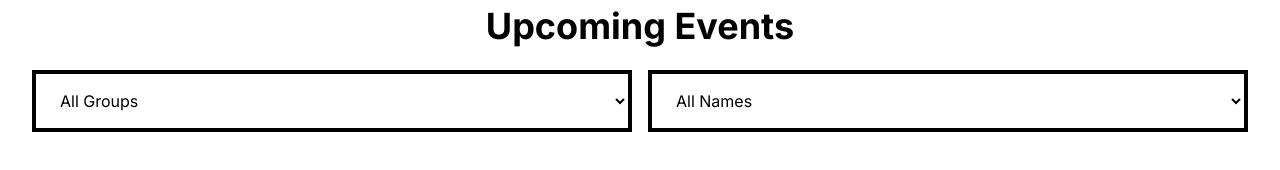
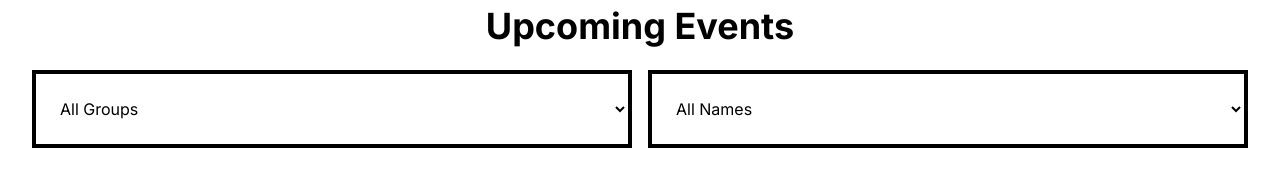
Before and after one commit to allbrightrof/lifepoint, a Next.js app: page /events in a window 1280 px wide. Shown: the part 826-996 px from the top of the page. Built offline with nearby package versions, Linux system fonts and the light colour scheme.

Commit message:
last changes

```diff
--- a/app/events/page.jsx
+++ b/app/events/page.jsx
@@ -46,7 +46,7 @@
 
   <select
     onChange={(e) => setSelectedGroup(e.target.value)}
-    className="w-full sm:w-1/2 px-5 py-4 bg-white text-black
+    className="w-full sm:w-1/2 px-5 py-6 bg-white text-black
     border-4 border-black rounded-none outline-none"
   >
     <option value="all">All Groups</option>
@@ -57,7 +57,7 @@
 
   <select
     onChange={(e) => setSelectedName(e.target.value)}
-    className="w-full sm:w-1/2 px-5 py-4 bg-white text-black
+    className="w-full sm:w-1/2 px-5 py-6 bg-white text-black
     border-4 border-black rounded-none outline-none"
   >
     <option value="all">All Names</option>
--- a/app/sermon/page.jsx
+++ b/app/sermon/page.jsx
@@ -55,7 +55,7 @@
   <select
     onChange={(e) => setSelectedAsset(e.target.value)}
     className="w-full sm:w-1/2 px-5 py-4 bg-white text-black
-    border-4 border-black rounded-none outline-none"
+    border-4 border-black rounded-none text-xl outline-none"
   >
     <option value="all">All</option>
     <option value="Alters">Alters</option>
```
